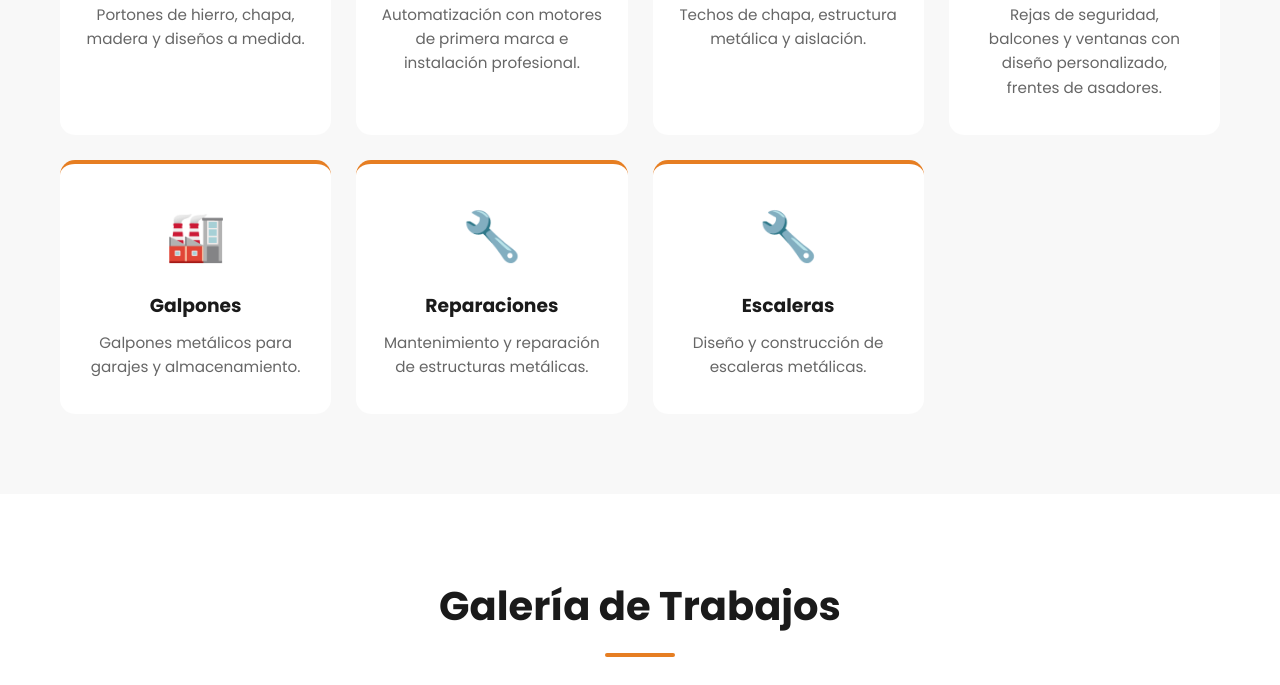
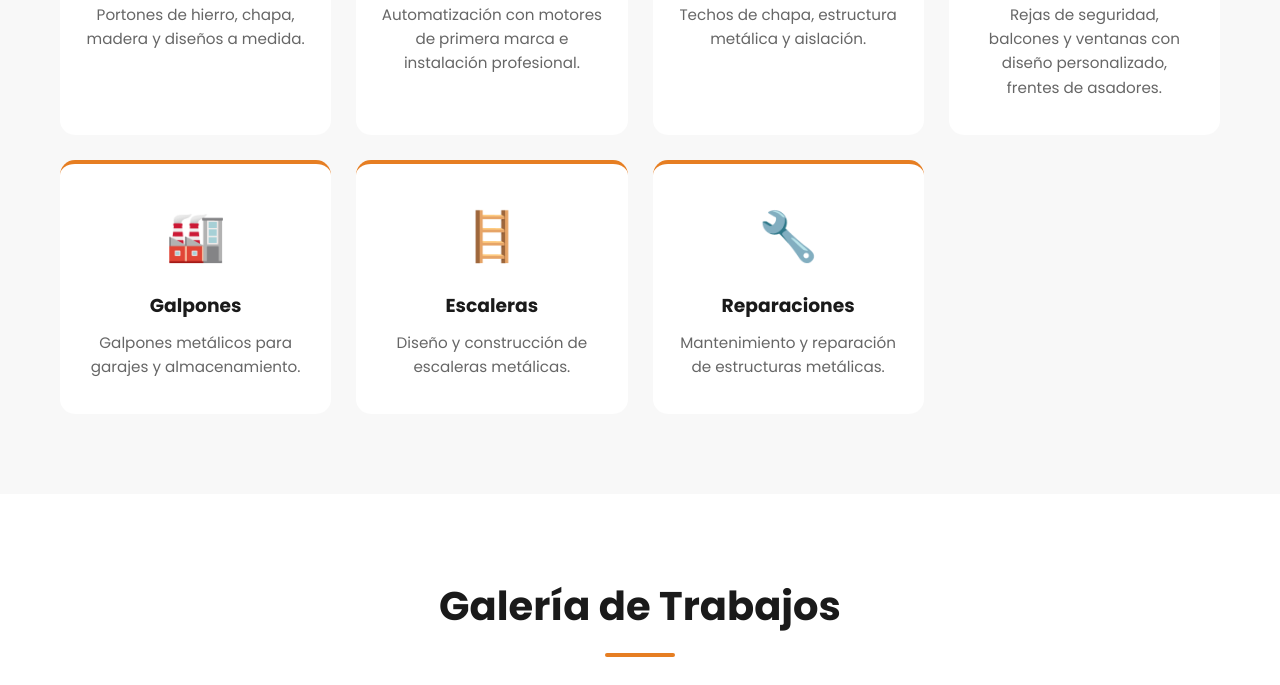
Before and after one commit to dbritos/herreria, a plain HTML site: page index.html in a window 1280 px wide. Shown: the part 1181-1866 px from the top of the page. Drawn offline with Linux system fonts and the light colour scheme.

Commit message:
escalera

```diff
--- a/index.html
+++ b/index.html
@@ -69,15 +69,17 @@
           <p>Galpones metálicos para garajes y almacenamiento.</p>
         </div>
         <div class="servicio-card">
+          <div class="icon">🪜</div>
+          <h3>Escaleras</h3>
+          <p>Diseño y construcción de escaleras metálicas.</p>
+        </div>
+        <div class="servicio-card">
           <div class="icon">🔧</div>
           <h3>Reparaciones</h3>
           <p>Mantenimiento y reparación de estructuras metálicas.</p>
         </div>
-        <div class="servicio-card">
-          <div class="icon">🔧</div>
-          <h3>Escaleras</h3>
-          <p>Diseño y construcción de escaleras metálicas.</p>
-        </div>
+
+
       </div>
     </div>
   </section>
```
Also changed, not shown: 1 other file.
